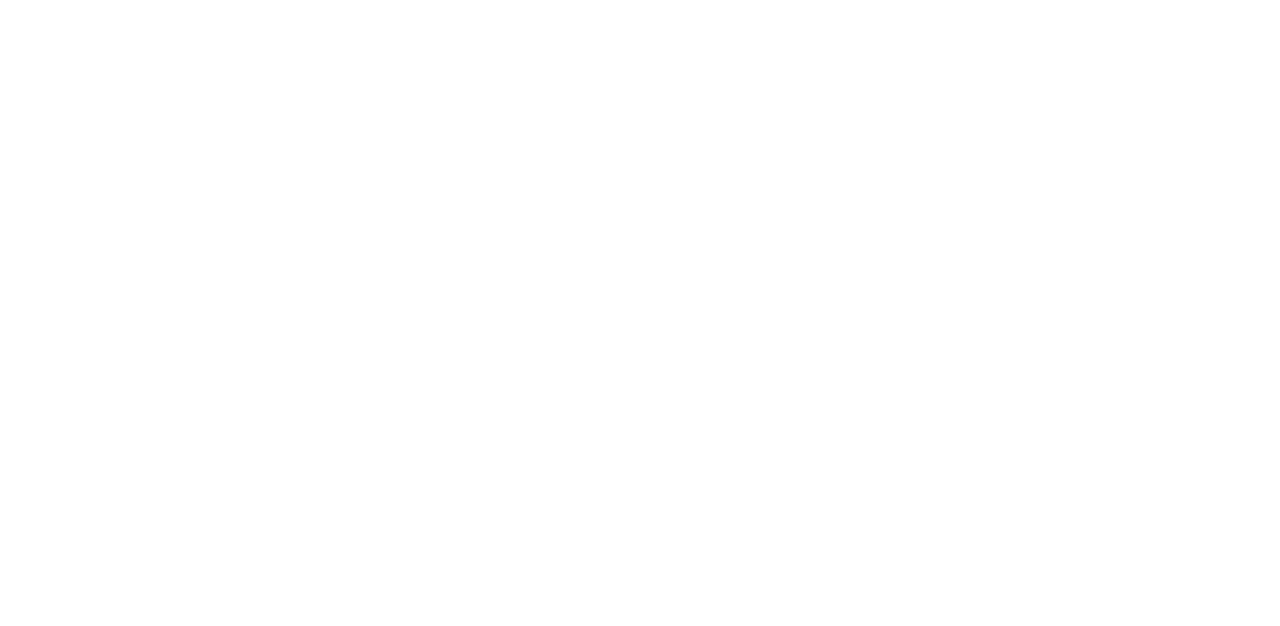
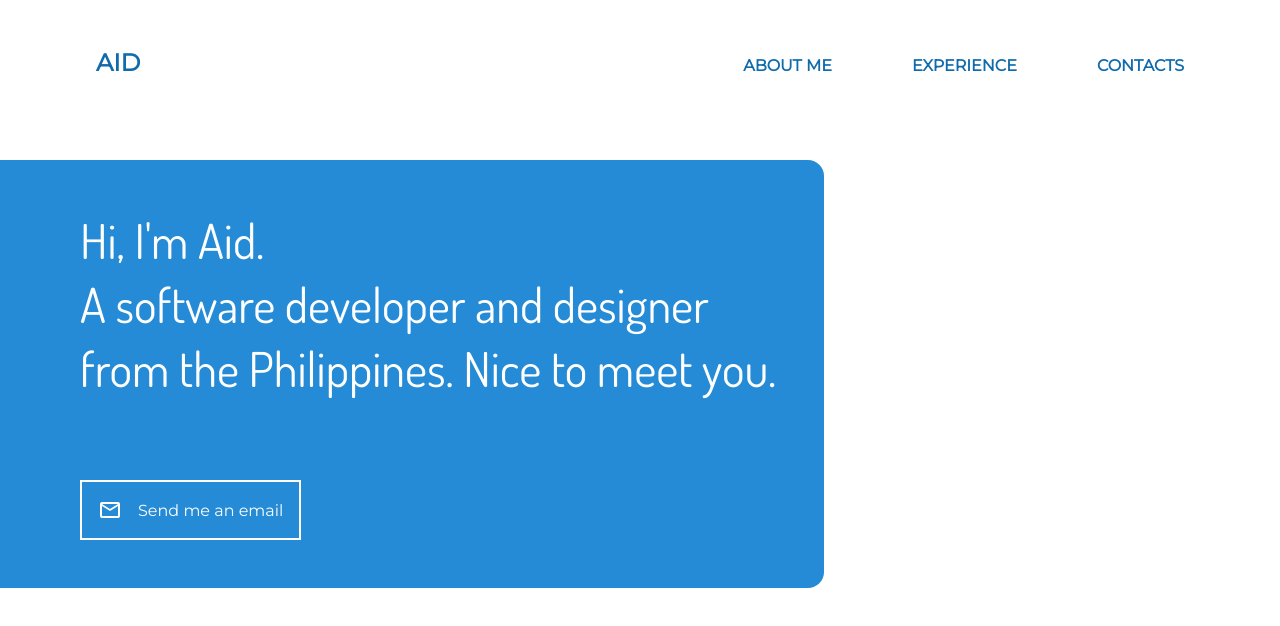
Before and after one commit to aid9eleven/adrian-cabriga, a React (Vite) app: page / in a window 1280 px wide. Shown: the top 626 px of the page. Built offline with nearby package versions, Linux system fonts and the light colour scheme.

Commit message:
add header and greeting card

```diff
--- a/index.html
+++ b/index.html
@@ -3,6 +3,7 @@
   <head>
     <meta charset="UTF-8" />
     <link rel="icon" type="image/svg+xml" href="/vite.svg" />
+    <link rel="stylesheet" href="https://fonts.googleapis.com/css2?family=Material+Symbols+Outlined:opsz,wght,FILL,GRAD@48,400,0,0" />
     <meta name="viewport" content="width=device-width, initial-scale=1.0" />
     <title>Adrian Cabriga | Software Developer and Designer</title>
   </head>
--- a/src/App.tsx
+++ b/src/App.tsx
@@ -1,9 +1,34 @@
 import './App.css'
+import { MailIcon } from './googleIcons/googleIcons'
 
 function App() {
 
   return (
-    <div className="App">
+    <div className="app light-primary-color">
+      <div className="header">
+        <h2 className="home">
+          Aid
+        </h2>
+        <div className="header-navigation">
+          <h4>About me</h4>
+          <h4>Experience</h4>
+          <h4>Contacts</h4>
+        </div>
+        <h3 className="">
+
+        </h3>
+      </div>
+      <div className="greeting-card">
+        <h1>
+          Hi, I'm Aid. <br/>
+          A software developer and designer <br/>
+          from the Philippines. Nice to meet you. <br/>
+        </h1>
+        <a href="mailto:aid9eleven@gmail.com">
+          <MailIcon/>
+          <span>&emsp;Send me an  email</span>
+        </a>
+      </div>
     </div>
   )
 }
--- /dev/null
+++ b/src/googleIcons/GoogleIcons.tsx
@@ -0,0 +1,5 @@
+export function MailIcon() {
+  return (
+    <span className="material-symbols-outlined">mail</span>
+  )
+}
--- a/src/index.css
+++ b/src/index.css
@@ -0,0 +1,119 @@
+@import url('https://fonts.googleapis.com/css2?family=Dosis&family=Montserrat&display=swap');
+/*
+    font-family: 'Montserrat', sans-serif; https://fonts.google.com/specimen/Montserrat
+    font-family: 'Dosis', sans-serif; https://fonts.google.com/specimen/Dosis
+*/
+
+:root {
+    --very-dark-blue-bg: #2a3950;
+
+    /* Haze Theme */
+    --haze-light-purple: #c6ceff;
+    --haze-light-blue: #84b7fe;
+    --haze-blue: #258bd6;
+    --haze-dark-blue: #0f6bac;
+}
+
+* {
+    padding: 0;
+    margin: 0;
+}
+
+.app {
+    min-height: 100vh;
+}
+
+.header {
+    display: flex;
+    justify-content: space-between;
+    align-items: baseline;
+    position: sticky;
+    top: 0;
+    margin-bottom: 2rem;
+    padding: 2rem 5rem;
+    font-family: 'Montserrat', sans-serif;
+    color: var(--haze-dark-blue);
+    text-transform: uppercase;
+}
+
+.header *::selection {
+    background-color: var(--very-dark-blue-bg);
+    color: white;
+}
+
+.home {
+    padding: 1rem;
+    border-bottom: 3px solid transparent;
+    cursor: pointer;
+    transition: 0.3s ease-in-out;
+}
+
+.home:hover {
+    border-color: var(--haze-dark-blue);
+}
+
+.header-navigation {
+    flex: 1;
+    display: flex;
+    justify-content: flex-end;
+}
+
+.header-navigation > h4 {
+    cursor: pointer;
+    margin-left: 3rem;
+    padding: 1rem;
+    border-bottom: 3px solid transparent;
+    transition: 0.3s ease-in-out;
+}
+
+.header-navigation > h4:hover {
+    border-color: var(--haze-dark-blue);
+}
+
+.greeting-card {
+    width: fit-content;
+    background-color: var(--haze-blue);
+    color: white;
+    padding: 3rem;
+    padding-left: 5rem;
+    border-top-right-radius: 1rem;
+    border-bottom-right-radius: 1rem;
+}
+
+.greeting-card *::selection {
+    background-color: var(--very-dark-blue-bg);
+}
+
+.greeting-card > h1 {
+    font-family: 'Dosis', sans-serif;
+    font-size: 3rem;
+    font-weight: normal;
+    line-height: 4rem;
+    margin-bottom: 5rem;
+    cursor: default;
+}
+
+.greeting-card > a {
+    display: flex;
+    align-items: center;
+    width: fit-content;
+    padding: 1rem;
+    background-color: var(--haze-blue);
+    color: white;
+    font-family: 'Montserrat', sans-serif;
+    text-decoration: none;
+    border: 2px solid white;
+    cursor: pointer;
+}
+
+.greeting-card > a:hover {
+    background-color: var(--haze-dark-blue);
+}
+
+.light-primary-color {
+    background-color: white;
+}
+
+.dark-primary-color {
+    background-color: var(--very-dark-blue-bg);
+}
```
